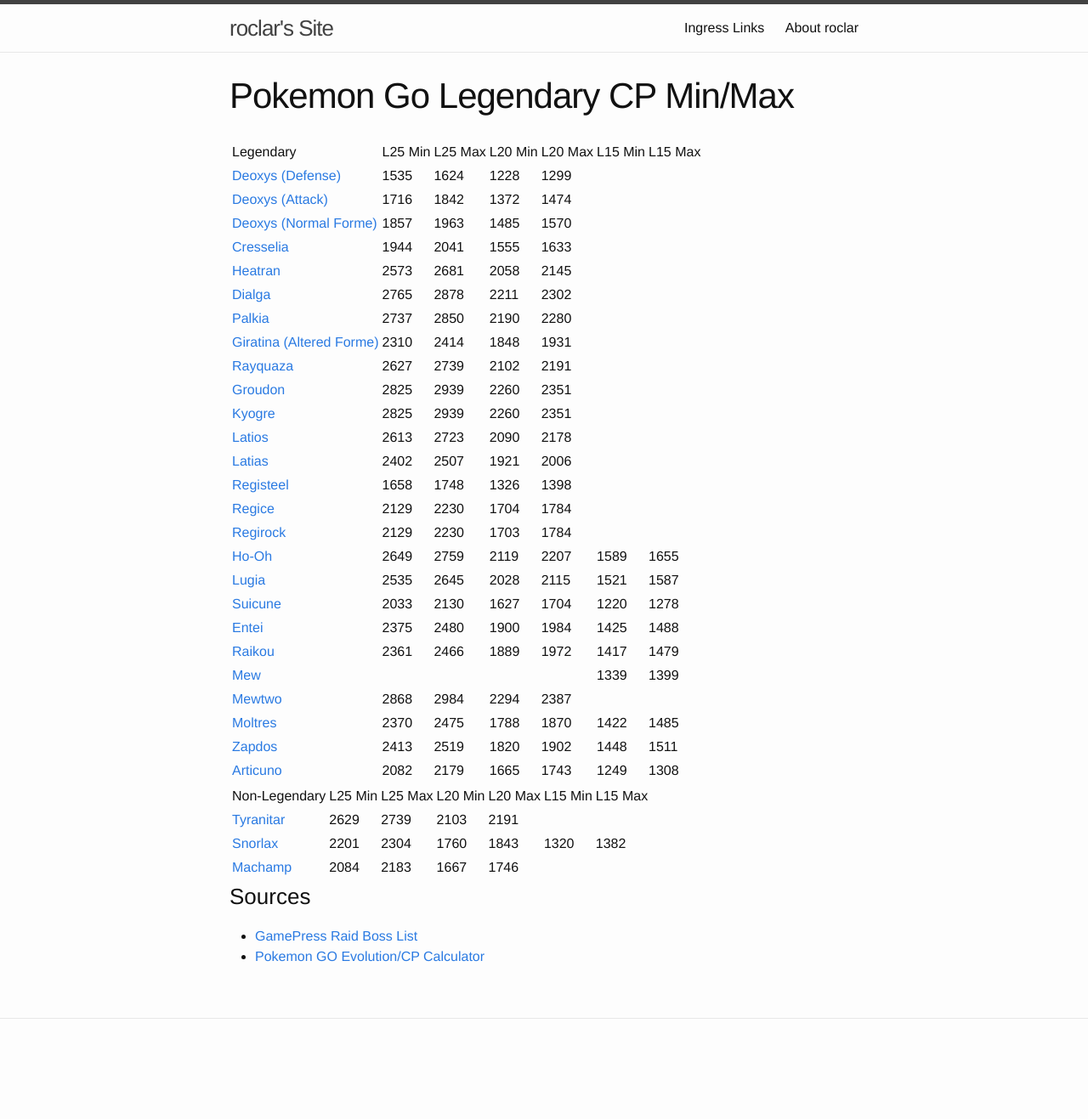
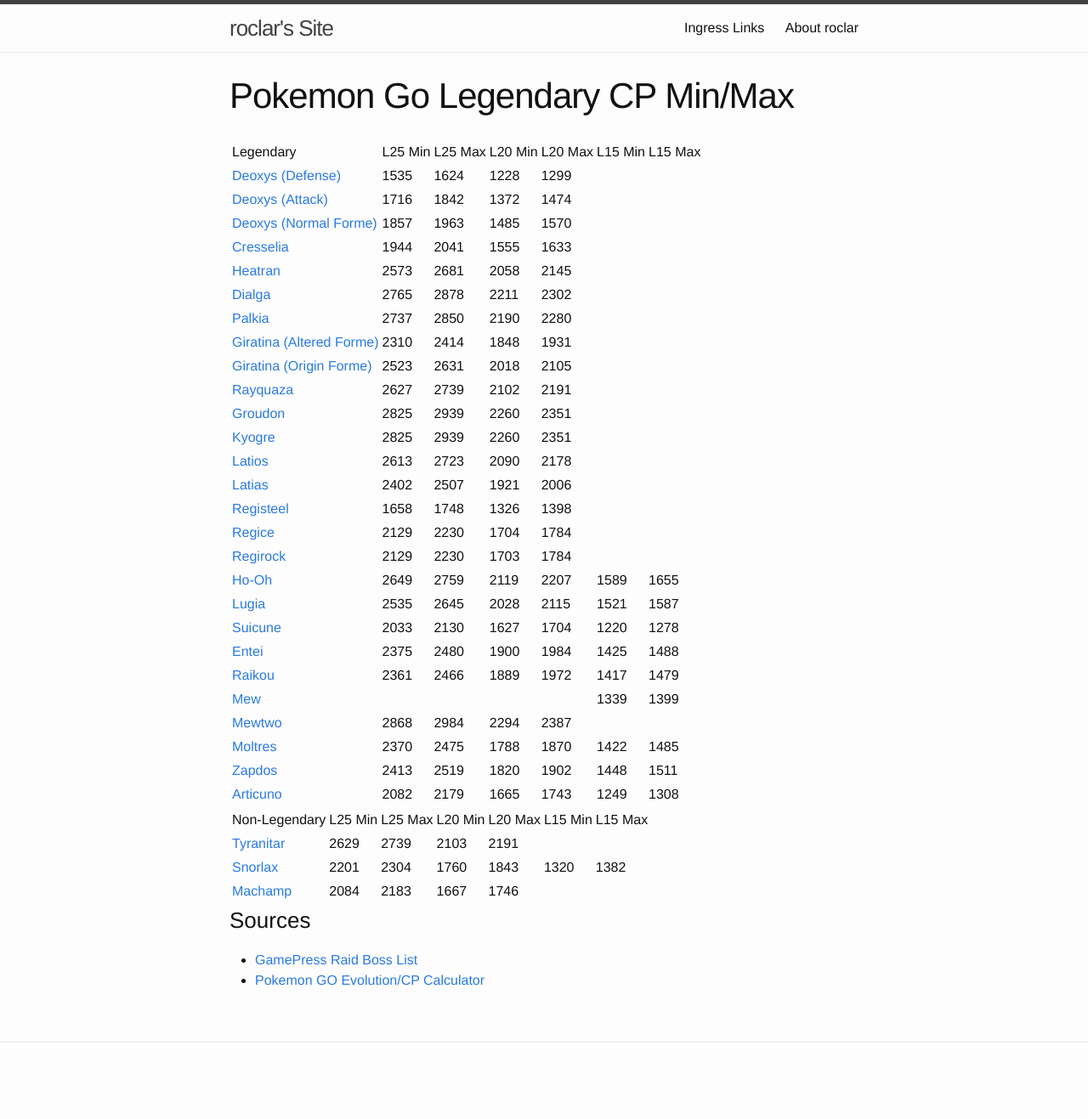
Before and after one commit to roclar/roclar.github.io, a Jekyll site: the page built from PoGoLegendaryCP.md, in a window 1280 px wide. Shown: the whole page at 85% size. Built offline with Jekyll 4.4.1, drawn with Linux system fonts in a browser that asks for light colours; before the commit the page ends 1289 px from its top, so only the background shows below that.

Commit message:
Added Giratina Origin Forme CPs

```diff
--- a/PoGoLegendaryCP.md
+++ b/PoGoLegendaryCP.md
@@ -13,6 +13,7 @@
 | [Dialga](https://db.pokemongohub.net/pokemon/483)  | 2765 | 2878 | 2211 | 2302 | | |
 | [Palkia](https://db.pokemongohub.net/pokemon/484)  | 2737 | 2850 | 2190 | 2280 | | |
 | [Giratina (Altered Forme)](https://db.pokemongohub.net/pokemon/487?form=Altered)  | 2310 | 2414 | 1848 | 1931 | | |
+| [Giratina (Origin Forme)](https://db.pokemongohub.net/pokemon/487?form=Origin)  | 2523 | 2631 | 2018 | 2105 | | |
 | [Rayquaza](https://db.pokemongohub.net/pokemon/384)  | 2627 | 2739 | 2102 | 2191 | | |
 | [Groudon](https://db.pokemongohub.net/pokemon/383)  | 2825 | 2939 | 2260 | 2351 | | |
 | [Kyogre](https://db.pokemongohub.net/pokemon/382)  | 2825 | 2939 | 2260 | 2351 | | |
```
